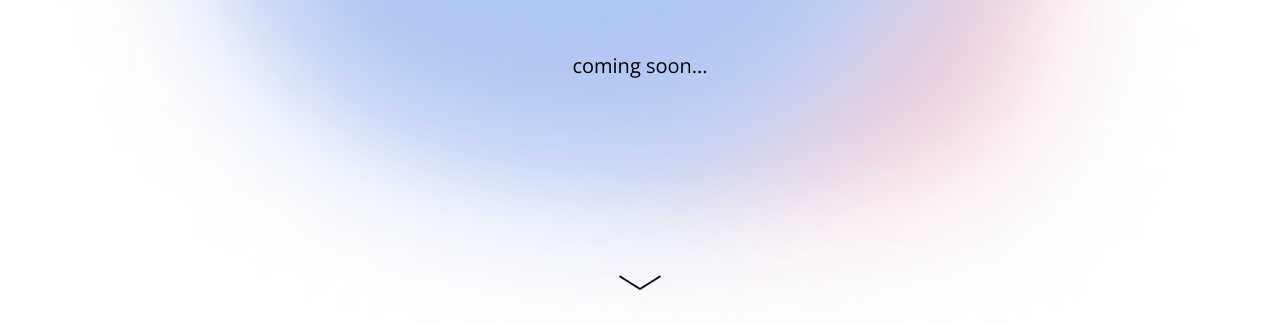
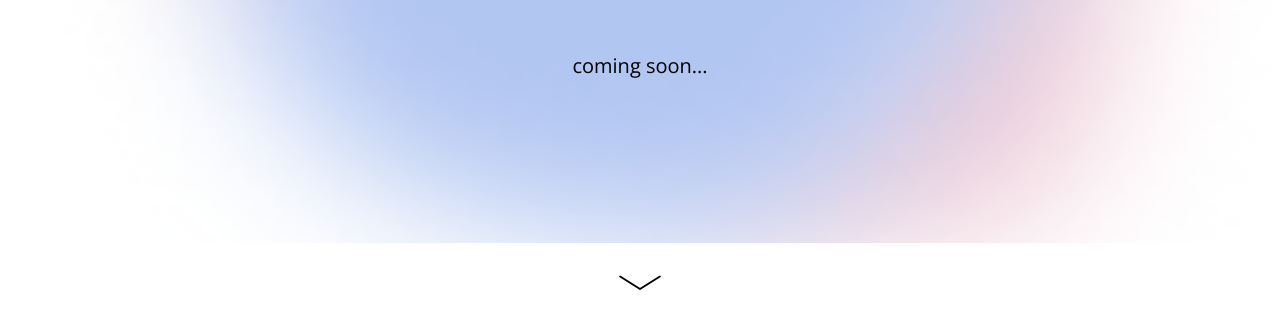
Before and after one commit to yifan441/yifan441.github.io, a plain HTML site: page index.html in a window 1280 px wide. Shown: the part 477-800 px from the top of the page. Drawn offline with nearby package versions, Linux system fonts and the light colour scheme.

Commit message:
Update landing.css

```diff
--- a/landing.css
+++ b/landing.css
@@ -62,7 +62,7 @@ a {
 
 body {
   /* background image */
-  background-image: url(landing\ gradient.png);
+  background-image: url(cropped-gradient-background.png);
   background-repeat: no-repeat;
   background-size: contain;
 
```
